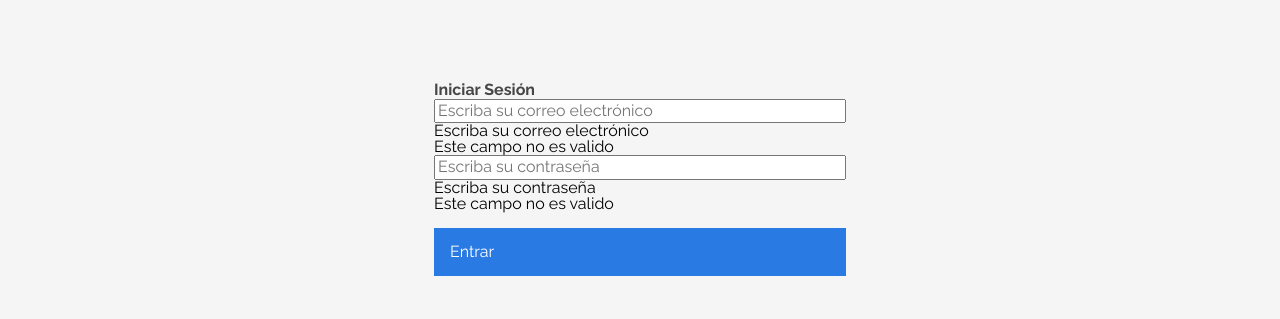
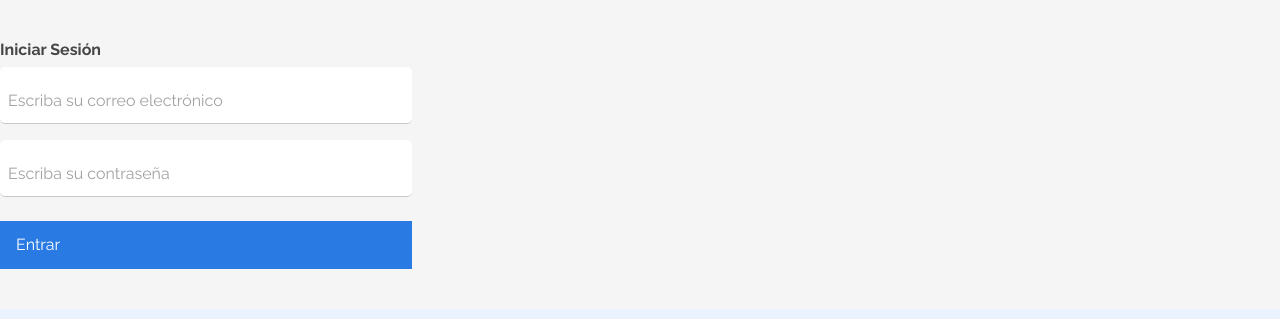
Before and after one commit to jcsantahurtado/e-commerce, a plain HTML site: page assets/screens/login.html in a window 1280 px wide. Shown: the part 83-402 px from the top of the page. Drawn offline with Linux system fonts and the light colour scheme.

Commit message:
Organizing animated input placeholder

```diff
--- a/assets/css/components/inputs.css
+++ b/assets/css/components/inputs.css
@@ -23,54 +23,37 @@
 
 .input-label {
     color: #A2A2A2;
+    cursor: text;
     font-family: 'Raleway';
     font-style: normal;
     font-weight: 400;
+    position: absolute;
+    top: 2rem;
+    left: 0.5rem;
     font-size: 16px;
     line-height: 20px;
-    padding-left: .5rem;
-    pointer-events: none;
-    position: absolute;
-    left: 0;
-    top: 60%;
-    -webkit-transform: translateY(-50%);
-    transform: translateY(-50%);
-    cursor: text;
+    transition: all 0.25s;
 }
 
 .input-label--message {
     top: 2rem;
 }
 
-.input:focus+.input-label,
-.input:not(:placeholder-shown)+.input-label {
-    top: 12px;
-    -webkit-transform: scale(0.7) translateY(-10%) translateX(-8.5px);
-    transform: scale(0.7) translateY(-10%) translateX(-8.5px);
-}
-
-.input,
-.input-label {
-    *-webkit-user-select: none;
-    *-moz-user-select: none;
-    *-ms-user-select: none;
-    *user-select: none;
-    -webkit-transition: all 0.2s;
-    transition: all 0.2s;
-    -webkit-transition-timing-function: cubic-bezier(0.25, 0.1, 0.25, 1);
-    transition-timing-function: cubic-bezier(0.25, 0.1, 0.25, 1);
+.input:not(:placeholder-shown) + .input-label,
+.input:focus + .input-label {
+    font-size: 0.875rem;
+    top: 0.75rem;
+    transition: all 0.25s;
 }
 
 .input-message-error {
     display: none;
 }
 
-
 .input-container--invalid .input-message-error {
     color: #df2525;
     display: block;
     font-size: 14px;
-    *margin-top: 0.5rem;
     padding-left: 0.5rem;
     position: absolute;
     top: 87.5%;
--- a/assets/css/screens/login.css
+++ b/assets/css/screens/login.css
@@ -1,15 +1,14 @@
 .login {
-    padding: 0 1rem;
+    padding: 2.5rem 0;
+    text-align: -moz-center;
 }
 
 .login__formulario {
     max-width: 412px;
-    margin: 5rem auto;
 }
 
 .button-entrar {
     display: block;
     margin-top: 1rem;
     padding: 1rem 1rem;
-    *width: 100%;
 }
--- a/assets/screens/login.html
+++ b/assets/screens/login.html
@@ -15,6 +15,8 @@
     <link rel="stylesheet" href="../css/contacto/contacto.css">
     <link rel="stylesheet" href="../css/footer.css">
     <link rel="stylesheet" href="../css/responsive.css">
+
+    <link rel="stylesheet" href="../css/components/inputs.css">
 
     <link rel="stylesheet" href="../css/screens/login.css">
 </head>
@@ -55,7 +57,7 @@
                     <div class="input-container">
                         <input type="password" name="password" id="password" class="input" placeholder="Escriba su contraseña" required
                         data-tipo="password">
-                        <label class="input-label input-label--message" for="password">Escriba su contraseña</label>
+                        <label class="input-label" for="password">Escriba su contraseña</label>
                         <span class="input-message-error">Este campo no es valido</span>
                     </div>
                 </fieldset>
```
